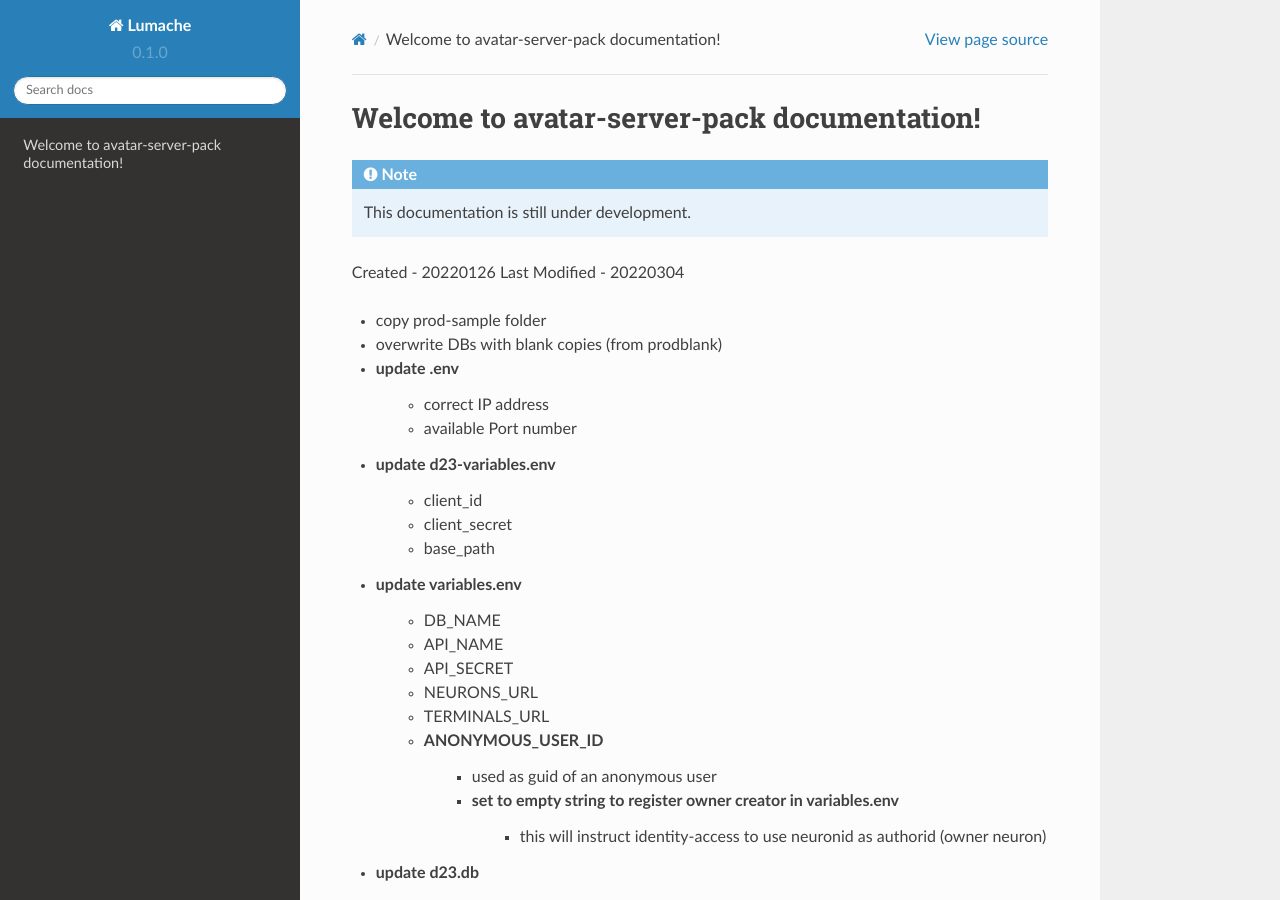
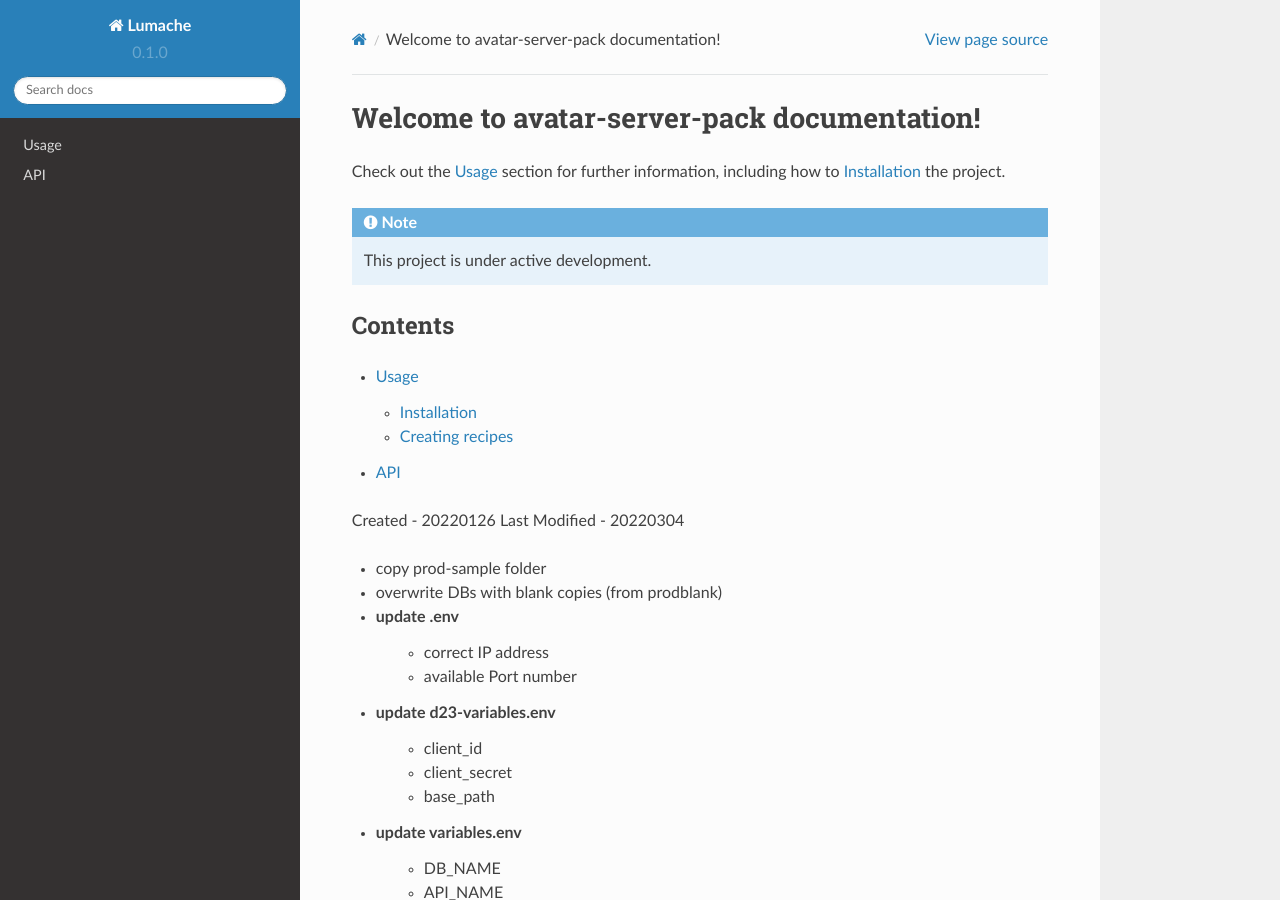
Before and after one commit to erwintayag/avatar-server-docs, a Sphinx documentation site: the page built from docs/source/index.rst, in a window 1280 px wide and 900 px high. Built offline with Sphinx 7.4.7 and the Read the Docs theme 2.0.0, drawn with Linux system fonts in a browser that asks for light colours.

Commit message:
Update index.rst

```diff
--- a/docs/source/index.rst
+++ b/docs/source/index.rst
@@ -1,13 +1,25 @@
 Welcome to avatar-server-pack documentation!
 ===================================
 
+Check out the :doc:`usage` section for further information, including
+how to :ref:`installation` the project.
+
 .. note::
 
-   This documentation is still under development.
+   This project is under active development.
 
+Contents
+--------
+
+.. toctree::
+
+   usage
+   api
 
 Created - 20220126
 Last Modified - 20220304
+
+.. toctree::
 
 + copy prod-sample folder
 + overwrite DBs with blank copies (from prod\blank)
```
